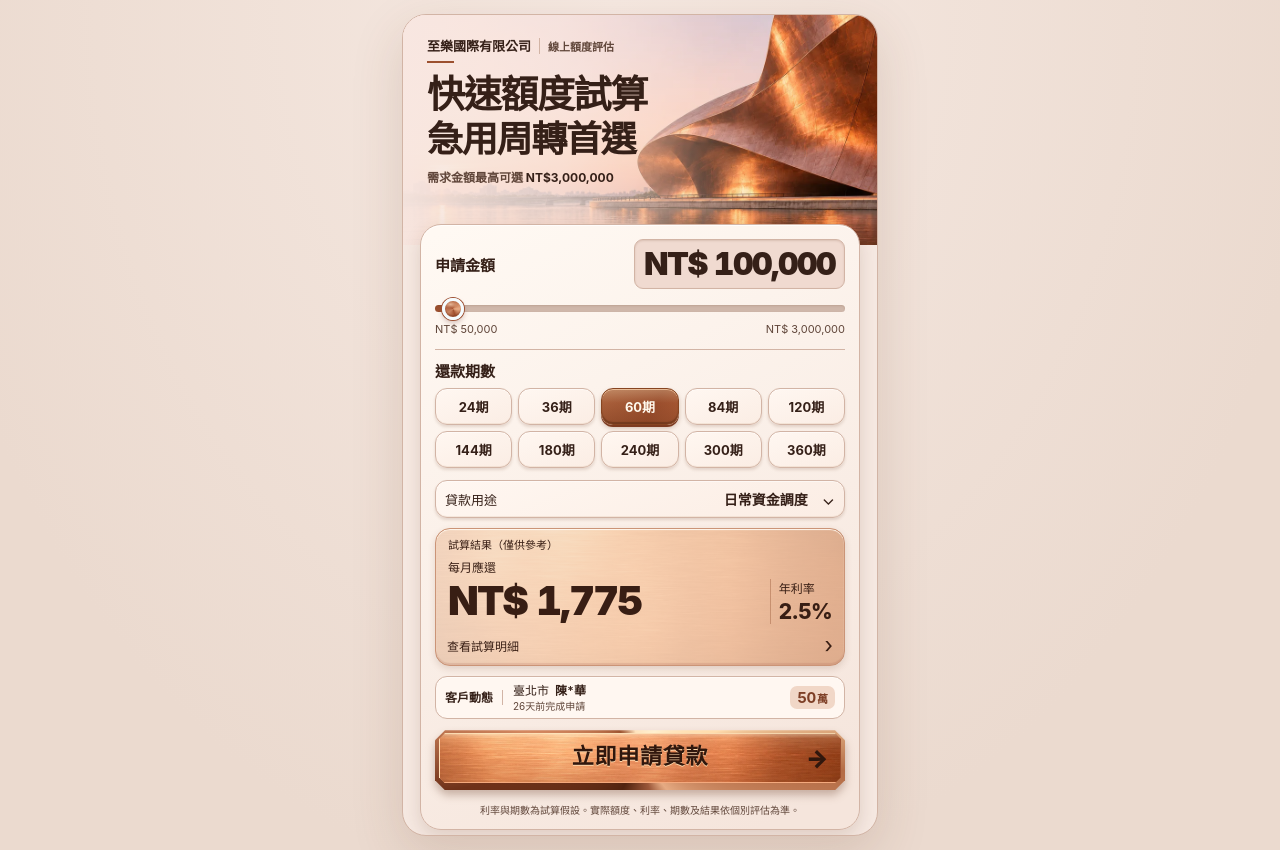
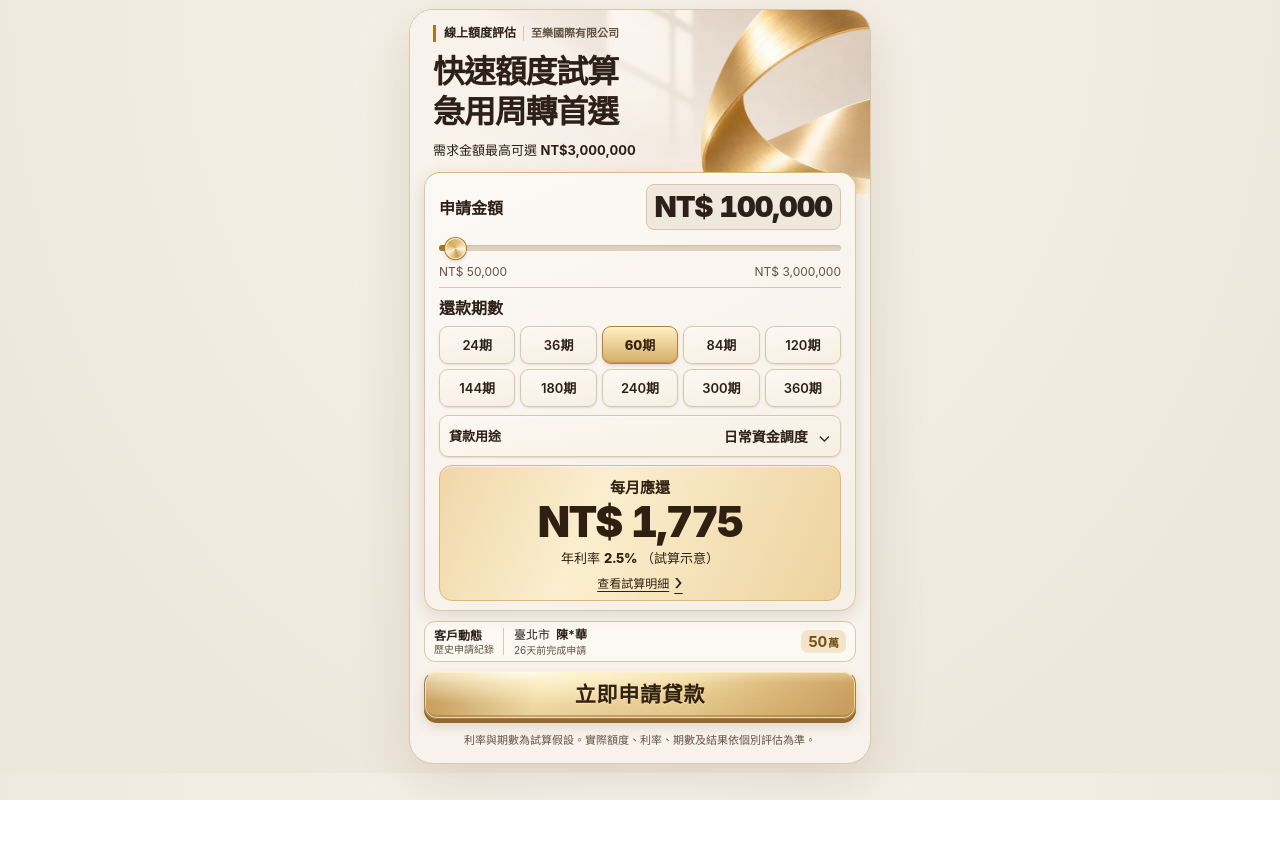
Before and after one commit to tunhong145-cmd/d-project-landing-copy20, a plain HTML site: page k/index.html in a window 1280 px wide. After the commit the page ends 800 px from the top, so only its background shows below. Drawn offline with Linux system fonts and the light colour scheme.

Commit message:
Apply Champagne Arc to Copy20 K landing page

```diff
--- /dev/null
+++ b/k/champagne-arc.css
@@ -0,0 +1,399 @@
+/* Copy20 K only. Champagne Arc keeps the existing calculator, form and transport. */
+:root {
+  --optical-ink: #2c2018;
+  --optical-muted: #635344;
+  --optical-accent: #755118;
+  --optical-line: #d8c6af;
+  --optical-outer: #eee7dc;
+  --optical-shell: #f7f2eb;
+  --optical-paper: #fcf8f2;
+  --optical-input: #f7efe4;
+  --optical-soft: #f0e8dc;
+  --optical-tint: #f4e5ca;
+  --optical-result-edge: #d7b879;
+  --optical-track: #ded1be;
+  --optical-focus: #805716;
+  --optical-danger: #9b2942;
+  --optical-gutter: 14px;
+  --optical-radius: 11px;
+  --champagne-shadow: #64431a24;
+  --champagne-panel: linear-gradient(156deg, #fcf9f5, #f6efe7);
+  --champagne-result: linear-gradient(113deg, #f0d7a9, #fbefcf 38%, #edd29f 100%);
+  --champagne-result-ink: #302012;
+  --champagne-rail: #a5762b;
+  --champagne-field: linear-gradient(170deg, var(--optical-paper), var(--optical-input));
+  --champagne-metal: linear-gradient(180deg, #fff0c3, #d5ad66);
+  --champagne-metal-ink: #322111;
+}
+
+body {
+  background: radial-gradient(ellipse at 50% 0%, var(--optical-shell), var(--optical-outer) 80%);
+  color: var(--optical-ink);
+}
+
+.app.champagne-arc {
+  width: min(100%, 462px);
+  background: var(--optical-shell);
+  box-shadow: 0 16px 55px var(--champagne-shadow);
+}
+
+.champagne-arc .copper-brand {
+  display: flex;
+  align-items: center;
+  flex-wrap: wrap;
+  gap: 4px 7px;
+  margin: 0 0 11px;
+  font-size: 12px;
+  line-height: 1.4;
+}
+
+.champagne-arc .copper-brand .company-name {
+  font-size: 11px;
+  margin: 0;
+  font-weight: 650;
+  color: var(--optical-muted);
+}
+
+.champagne-arc .intro-module .company-name::after { display: none; }
+.champagne-arc .copper-service { font-weight: 750; color: var(--optical-ink); }
+.champagne-arc:has(> #calculator:not([hidden])) .copper-brand { border-inline-start: 3px solid var(--champagne-rail); padding-inline-start: 8px; }
+.champagne-arc:has(> #calculator:not([hidden])) .copper-brand .company-name { border-inline-start: 1px solid var(--optical-line); padding-inline-start: 7px; }
+
+.champagne-arc:has(> #calculator:not([hidden])) .intro-module {
+  min-height: 191px;
+  padding: max(20px, env(safe-area-inset-top)) 23px 41px;
+}
+
+.champagne-arc .intro-module .optical-hero-image { object-position: 70% 52%; }
+.champagne-arc .intro-module::before {
+  background: linear-gradient(90deg, #f7f2ebd4, #f7f2eb21 60%, transparent 79%);
+}
+
+.champagne-arc:has(> #calculator:not([hidden])) .intro-module h1 {
+  margin: 0;
+  color: var(--optical-ink);
+  font-size: clamp(27px, 8.35vw, 39px);
+  font-weight: 900;
+  line-height: 1.2;
+  letter-spacing: -.037em;
+}
+.champagne-arc:has(> #calculator:not([hidden])) .intro-module h1 span {
+  color: inherit;
+  display: block;
+  font-size: inherit;
+  font-weight: inherit;
+  line-height: inherit;
+  letter-spacing: inherit;
+  margin-top: 2px;
+}
+.champagne-arc:has(> #calculator:not([hidden])) .intro-module p {
+  margin-top: 8px;
+  color: var(--optical-ink);
+  font-size: 13px;
+  font-weight: 550;
+}
+.champagne-arc .intro-module p strong { white-space: nowrap; font-weight: 720; }
+
+.champagne-arc .intro-module + #calculator {
+  position: relative;
+  margin-top: -22px;
+  padding: 0 var(--optical-gutter) max(14px, env(safe-area-inset-bottom));
+}
+
+.champagne-arc .calculator-panel {
+  padding: 15px 14px 12px;
+  border: 1px solid var(--optical-line);
+  border-top-color: var(--optical-result-edge);
+  border-radius: 16px;
+  background: var(--champagne-panel);
+  box-shadow: inset 0 1px 0 #fff9, 0 5px 17px var(--champagne-shadow);
+}
+
+.champagne-arc .amount {
+  display: grid;
+  grid-template-columns: auto minmax(0, 1fr);
+  align-items: center;
+  gap: 0 7px;
+}
+.champagne-arc .amount > label,
+.champagne-arc .term-section h2 {
+  color: var(--optical-ink);
+  font-weight: 800;
+  font-size: 16px;
+}
+.champagne-arc .amount > strong {
+  justify-self: end;
+  margin: 0;
+  padding: 5px 8px;
+  background: var(--optical-soft);
+  border: 1px solid var(--optical-line);
+  border-radius: 8px;
+  color: var(--optical-ink);
+  font-size: clamp(19px, 6vw, 29px);
+  font-weight: 900;
+  letter-spacing: -.036em;
+  text-align: right;
+  white-space: nowrap;
+  font-variant-numeric: tabular-nums;
+  line-height: 1.15;
+}
+.champagne-arc .amount > input,
+.champagne-arc .amount > .limits { grid-column: 1 / -1; }
+.champagne-arc #amount { height: 31px; margin: 3px 0 0; }
+.champagne-arc #amount::-webkit-slider-runnable-track {
+  height: 6px;
+  background: linear-gradient(90deg, var(--champagne-rail) 0 var(--fill, 0%), var(--optical-track) var(--fill, 0%) 100%);
+  box-shadow: inset 0 1px 2px #61431a24;
+}
+.champagne-arc #amount::-webkit-slider-thumb {
+  width: 21px;
+  height: 21px;
+  margin-top: -7.5px;
+  border: 1.5px solid #ffebbb;
+  background: conic-gradient(from 24deg, #ddbd7f, #fff4d6, #c59d52, #fff1d1, #d6ad64, #ddbd7f);
+  box-shadow: 0 0 0 1px #aa7830, 0 2px 4px #74511c44;
+}
+.champagne-arc #amount::-moz-range-track { height: 6px; background: var(--optical-track); }
+.champagne-arc #amount::-moz-range-progress { height: 6px; background: var(--champagne-rail); }
+.champagne-arc #amount::-moz-range-thumb {
+  width: 18px; height: 18px; border: 1.5px solid #ffebbb;
+  background: conic-gradient(from 24deg, #ddbd7f, #fff4d6, #c59d52, #fff1d1, #d6ad64, #ddbd7f);
+  box-shadow: 0 0 0 1px #aa7830, 0 2px 4px #74511c44;
+}
+.champagne-arc .limits { font-size: 12px; color: var(--optical-muted); }
+
+.champagne-arc .term-section { margin-top: 12px; padding-top: 10px; }
+.champagne-arc .terms { grid-template-columns: repeat(5, minmax(0, 1fr)); gap: 5px; }
+.champagne-arc .choices button,
+.champagne-arc .purpose-section summary {
+  min-height: 42px;
+  border-radius: 9px;
+  background: var(--champagne-field);
+  border-color: var(--optical-line);
+  box-shadow: inset 0 1px 0 #fff4, 0 1px 2px var(--champagne-shadow);
+}
+.champagne-arc .terms button { padding-inline: 0; font-size: 13px; font-weight: 620; }
+.champagne-arc .choices .selected {
+  background: var(--champagne-metal);
+  border-color: #ae8340;
+  color: var(--champagne-metal-ink);
+  box-shadow: inset 0 1px 0 #fff3c9, inset 0 -1px 1px #8d5d3240, 0 2px 3px #98713a33;
+  font-weight: 850;
+}
+.champagne-arc .purpose-section { margin: 11px 0 12px; }
+.champagne-arc .purpose-section summary > span { font-weight: 760; }
+.champagne-arc .purpose-section summary > strong { white-space: nowrap; }
+.champagne-arc .purpose-section summary b { margin-inline-start: 2px; }
+
+.champagne-arc .result {
+  border-radius: 13px;
+  border-color: var(--optical-result-edge);
+  color: var(--champagne-result-ink);
+  background: var(--champagne-result);
+  box-shadow: inset 0 1px 0 #fff9;
+}
+.champagne-arc .payment-row {
+  display: grid;
+  grid-template-columns: minmax(0, 1fr);
+  padding: 10px 8px 2px;
+  gap: 4px;
+  text-align: center;
+}
+.champagne-arc .payment-row p {
+  color: var(--champagne-result-ink);
+  font-size: 15px;
+  font-weight: 800;
+  margin: 0 0 3px;
+}
+.champagne-arc .payment-row #payment {
+  display: block;
+  color: var(--champagne-result-ink);
+  font-weight: 900;
+  font-size: clamp(34px, 10.7vw, 52px);
+  letter-spacing: -.04em;
+  line-height: 1.05;
+}
+.champagne-arc .rate-block { display: flex; justify-content: center; align-items: baseline; gap: 4px; border: 0; padding: 0; }
+.champagne-arc .rate-block span, .champagne-arc .rate-block b { color: var(--champagne-result-ink); margin: 0; font-size: 13px; }
+.champagne-arc .rate-block b { font-weight: 800; }
+.champagne-arc .cost-details { color: var(--champagne-result-ink); margin: 0 10px 4px; }
+.champagne-arc .cost-details summary {
+  min-height: 27px;
+  gap: 5px;
+  justify-content: center;
+  color: var(--champagne-result-ink);
+  text-decoration: underline;
+  text-decoration-thickness: 1px;
+  text-underline-offset: 3px;
+}
+.champagne-arc .cost-details .metrics { text-align: center; }
+.champagne-arc .cost-details .metrics span, .champagne-arc .cost-details .metrics b { color: var(--champagne-result-ink); }
+
+.champagne-arc #calculator .apply-dock { margin: 10px 0 0; }
+.champagne-arc .optical-activity-slot,
+.champagne-arc #calculator .apply-dock .application-notice { height: 46px; }
+.champagne-arc #calculator .apply-dock .application-notice {
+  background: var(--optical-paper);
+  border-color: var(--optical-line);
+  color: var(--optical-ink);
+  box-shadow: inset 0 1px 0 #fff4;
+  padding-inline: 9px;
+  opacity: 1;
+  visibility: visible;
+}
+.champagne-arc .optical-activity-label { color: var(--optical-ink); border-color: var(--optical-line); }
+.champagne-arc .optical-activity-label small { display: block; color: var(--optical-muted); font-size: 10px; font-weight: 550; line-height: 1.25; }
+.champagne-arc #calculator .capsule-status { color: var(--optical-muted); }
+.champagne-arc #calculator .apply-dock .notice-amount { background: var(--optical-tint); color: var(--optical-accent); }
+
+/* Match Champagne Arc while keeping K's native disclosure and band controls. */
+.champagne-arc:has(> #calculator[hidden]) .intro-module {
+  padding: 14px var(--optical-gutter);
+  border-bottom: 1px solid var(--optical-line);
+}
+.champagne-arc:has(> #calculator[hidden]) .copper-brand { margin-bottom: 6px; }
+.champagne-arc:has(> #calculator[hidden]) #back {
+  width: 44px;
+  height: 44px;
+  align-self: center;
+  border: 1px solid var(--optical-line);
+}
+.champagne-arc .amount-editor {
+  border-radius: 14px;
+  background: linear-gradient(152deg, var(--optical-paper), var(--optical-shell));
+}
+.champagne-arc .amount-editor > summary { gap: 6px; padding: 11px 13px; }
+.champagne-arc .amount-editor > summary > div {
+  display: flex;
+  align-items: center;
+  justify-content: space-between;
+  flex: 1;
+  gap: 6px;
+}
+.champagne-arc .amount-editor > summary > div > span {
+  margin: 0;
+  color: var(--optical-ink);
+  font-size: 14px;
+  font-weight: 750;
+  white-space: nowrap;
+}
+.champagne-arc .amount-editor #summary {
+  padding: 4px 8px;
+  border-radius: 7px;
+  background: var(--optical-tint);
+  font-size: 13px;
+  line-height: 1.25;
+  white-space: nowrap;
+}
+.champagne-arc .amount-editor .edit-amount { display: inline-flex; align-items: center; padding-inline-start: 5px; }
+.champagne-arc .amount-editor .bands { grid-template-columns: repeat(2, minmax(0, 1fr)); padding: 0 11px 11px; gap: 7px; }
+.champagne-arc .amount-editor .bands button {
+  min-width: 0;
+  min-height: 44px;
+  padding: 5px 4px;
+  border-radius: 9px;
+  font-size: 14px;
+  font-weight: 650;
+  font-variant-numeric: tabular-nums;
+}
+.champagne-arc .amount-editor .bands button.selected {
+  background: var(--champagne-metal);
+  border-color: #ae8340;
+  color: var(--champagne-metal-ink);
+  box-shadow: inset 0 1px 0 #fff3c9, 0 1px 2px var(--champagne-shadow);
+  font-weight: 850;
+}
+.champagne-arc #form-status:empty { display: none; }
+.champagne-arc .success .summary strong { color: var(--optical-ink); overflow-wrap: anywhere; }
+
+.champagne-arc .primary {
+  min-height: 52px;
+  padding: 9px 12px;
+  border: 1px solid #a77c3a;
+  border-top-color: #fff2cc;
+  border-radius: 13px;
+  background:
+    linear-gradient(180deg, #fff7d567, transparent 24%, #ab783629 98%),
+    linear-gradient(110deg, #c59b58, #f6e4b0 27%, #ecd296 62%, #cba061);
+  color: var(--champagne-metal-ink);
+  box-shadow: inset 0 0 0 1px #faeac2cf, inset 0 -3px 0 #9b6e3a78, 0 4px 0 #94692e, 0 7px 12px #78512130;
+  font-weight: 900;
+  text-shadow: 0 1px 0 #fff2c088;
+  letter-spacing: .035em;
+  white-space: nowrap;
+  transition: transform .15s ease, box-shadow .15s ease;
+}
+.champagne-arc .primary::before {
+  background: radial-gradient(ellipse at 22% 0%, #fffef6 0, #fff6d7cc 12%, transparent 50%);
+}
+.champagne-arc .primary:active:not(:disabled) {
+  transform: translateY(3px);
+  box-shadow: inset 0 0 0 1px #faeac2cf, inset 0 2px 4px #a9763d44, 0 1px 0 #94692e, 0 3px 6px #79532032;
+}
+.champagne-arc .primary:disabled { box-shadow: none; }
+.champagne-arc #apply { font-size: 21px; }
+.champagne-arc #calculator .disclaimer { margin: 13px 2px 0; font-size: 11px; }
+
+@media (max-width: 520px) {
+  .app.champagne-arc { width: 100%; box-shadow: none; }
+}
+@media (max-width: 360px) {
+  :root { --optical-gutter: 10px; }
+  .champagne-arc:has(> #calculator:not([hidden])) .intro-module { min-height: 167px; padding-inline: 17px; }
+  .champagne-arc .calculator-panel { padding-inline: 11px; }
+  .champagne-arc .terms { gap: 4px; }
+  .champagne-arc .terms button { font-size: 12px; }
+}
+@media (max-width: 520px) and (max-height: 740px) {
+  .champagne-arc:has(> #calculator:not([hidden])) .intro-module { min-height: 147px; padding-block: 13px 34px; }
+  .champagne-arc:has(> #calculator:not([hidden])) .intro-module h1 { font-size: clamp(26px, 7.4vw, 33px); }
+  .champagne-arc .calculator-panel { padding-block: 11px 9px; }
+  .champagne-arc .term-section { margin-top: 8px; padding-top: 7px; }
+  .champagne-arc .purpose-section { margin-block: 8px; }
+}
+@media (min-width: 521px) and (max-height: 800px) {
+  .app.champagne-arc { margin-block: 9px; }
+  .champagne-arc:has(> #calculator:not([hidden])) .intro-module { min-height: 151px; padding-block: 15px 34px; }
+  .champagne-arc:has(> #calculator:not([hidden])) .intro-module h1 { font-size: 32px; }
+  .champagne-arc .calculator-panel { padding-block: 11px 9px; }
+  .champagne-arc .choices button { min-height: 38px; }
+  .champagne-arc .term-section { margin-top: 8px; padding-top: 7px; }
+  .champagne-arc .purpose-section { margin-block: 8px; }
+  .champagne-arc .payment-row #payment { font-size: 42px; }
+  .champagne-arc .optical-activity-slot,
+  .champagne-arc #calculator .apply-dock .application-notice { height: 41px; }
+  .champagne-arc #apply { min-height: 48px; }
+}
+@media (prefers-color-scheme: dark) {
+  :root {
+    --optical-ink: #fff2df;
+    --optical-muted: #e0cbb2;
+    --optical-accent: #f4d498;
+    --optical-line: #765d43;
+    --optical-outer: #201a15;
+    --optical-shell: #2a211b;
+    --optical-paper: #372b22;
+    --optical-input: #423429;
+    --optical-soft: #493a2c;
+    --optical-tint: #513e2a;
+    --optical-result-edge: #9a7747;
+    --optical-track: #63513c;
+    --optical-focus: #f3ce92;
+    --optical-danger: #ffc0ca;
+    --champagne-shadow: #160d0766;
+    --champagne-rail: #cfac70;
+    --champagne-panel: linear-gradient(153deg, #3c3027, #2c231c);
+    --champagne-result: linear-gradient(115deg, #573f26, #6b4f30 43%, #493523);
+    --champagne-result-ink: #fff1ce;
+  }
+  .champagne-arc .intro-module .optical-hero-image { filter: brightness(.67) saturate(.77); }
+  .champagne-arc .intro-module::before { background: linear-gradient(90deg, #2a211bfd 0%, #2a211be4 48%, #2a211b18 82%); }
+  .champagne-arc .calculator-panel, .champagne-arc .result { box-shadow: inset 0 1px 0 #ffedcc26, 0 3px 13px var(--champagne-shadow); }
+}
+@media (prefers-reduced-motion: reduce) {
+  .champagne-arc .primary, .champagne-arc .apply-dock .application-notice { transition: none; }
+}
+@media (forced-colors: active) {
+  .champagne-arc .primary { color: ButtonText; background: ButtonFace; border: 2px solid ButtonText; text-shadow: none; }
+  .champagne-arc .primary::before { display: none; }
+}
--- a/k/index.html
+++ b/k/index.html
@@ -2,21 +2,22 @@
 <html lang="zh-Hant">
 <head>
  <meta charset="UTF-8"><meta name="viewport" content="width=device-width,initial-scale=1,viewport-fit=cover">
- <meta name="theme-color" content="#f0d7ca" media="(prefers-color-scheme: light)"><meta name="theme-color" content="#29201d" media="(prefers-color-scheme: dark)"><title>資金需求線上評估</title>
+ <meta name="theme-color" content="#f7f2eb" media="(prefers-color-scheme: light)"><meta name="theme-color" content="#2a211b" media="(prefers-color-scheme: dark)"><title>資金需求線上評估</title>
+ <link rel="preload" as="image" href="champagne-arc.webp">
  <link rel="stylesheet" href="base.css?v=20261106-k-olive-original"><link rel="stylesheet" href="notice.css?v=20261106-k-olive-original"><link rel="stylesheet" href="ice.css?v=20261106-k-olive-original">
- <link rel="stylesheet" href="../copper-c/optical-blue.css?v=20261119-1"><link rel="stylesheet" href="../copper-c/copper-dawn.css?v=20261119-1">
+ <link rel="stylesheet" href="../copper-c/optical-blue.css?v=20261119-1"><link rel="stylesheet" href="champagne-arc.css?v=20261124-1">
  <script src="../repo-pixels.js?v=20261010-1"></script><script src="k-copper-transport.js?v=20261106-k-olive-original" defer></script><script src="app.js?v=20261111-warning-label" defer></script><script src="notice.js?v=20261106-k-olive-original" defer></script><script src="ice.js?v=20261106-k-olive-original" defer></script>
 </head>
-<body><main class="app copper-dawn">
- <header class="intro-module"><img class="optical-hero-image" src="../copper-dawn-hero.webp" width="1040" height="693" fetchpriority="high" alt=""><div class="copper-brand"><span class="company-name">至樂國際有限公司</span><span class="copper-service">線上額度評估</span></div><div class="top"><button id="back" aria-label="返回上一頁">‹</button><h1>快速額度試算<span>急用周轉首選</span></h1></div><p>需求金額最高可選 <strong>NT$3,000,000</strong></p></header>
+<body><main class="app champagne-arc">
+ <header class="intro-module"><img class="optical-hero-image" src="champagne-arc.webp" width="1040" height="520" fetchpriority="high" alt=""><div class="copper-brand"><span class="copper-service">線上額度評估</span><span class="company-name">至樂國際有限公司</span></div><div class="top"><button id="back" aria-label="返回上一頁">‹</button><h1>快速額度試算<span>急用周轉首選</span></h1></div><p>需求金額最高可選 <strong>NT$3,000,000</strong></p></header>
  <section id="calculator" class="screen">
   <div class="calculator-panel">
    <div class="amount"><label for="amount">申請金額</label><strong id="amount-value">NT$ 100,000</strong><input id="amount" type="range" min="50000" max="3000000" step="50000" value="100000"><div class="limits"><span>NT$ 50,000</span><span>NT$ 3,000,000</span></div></div>
    <div class="term-section"><h2>還款期數</h2><div class="terms choices"><button data-term="24">24期</button><button data-term="36">36期</button><button data-term="60" class="selected">60期</button><button data-term="84">84期</button><button data-term="120">120期</button><button data-term="144">144期</button><button data-term="180">180期</button><button data-term="240">240期</button><button data-term="300">300期</button><button data-term="360">360期</button></div></div>
    <details class="purpose-section"><summary><span>貸款用途</span><strong id="purpose-value">日常資金調度</strong><b aria-hidden="true">⌄</b></summary><div class="purposes choices"><button class="selected">日常資金調度</button><button>整合既有貸款</button><button>自營生意備款</button><button>家庭臨時支出</button><button>設備工具添購</button><button>其他資金安排</button></div></details>
-   <div class="result"><div class="result-title">試算結果（僅供參考）</div><div class="payment-row"><div><p>每月應還</p><strong id="payment">NT$ 1,775</strong></div><div class="rate-block"><span>年利率</span><b id="rate">2.5%</b></div></div><details class="cost-details"><summary>查看試算明細<span aria-hidden="true">›</span></summary><div class="metrics"><div><span>總利息</span><b id="interest"></b></div><div><span>總還款</span><b id="total"></b></div></div></details></div>
+   <div class="result"><div class="payment-row"><div><p>每月應還</p><strong id="payment">NT$ 1,775</strong></div><div class="rate-block"><span>年利率</span><b id="rate">2.5%</b><span>（試算示意）</span></div></div><details class="cost-details"><summary>查看試算明細<span aria-hidden="true">›</span></summary><div class="metrics"><div><span>總利息</span><b id="interest"></b></div><div><span>總還款</span><b id="total"></b></div></div></details></div>
   </div>
-  <div class="apply-dock"><div class="optical-activity-slot"><aside class="application-notice" aria-label="歷史客戶申請紀錄，非核貸結果"><span class="optical-activity-label">客戶動態</span><span class="optical-activity-copy"><span class="capsule-person"><span id="notice-city">臺北市</span><strong id="notice-name">陳*華</strong></span><span class="capsule-status" id="notice-time">已完成申請</span></span><strong class="notice-amount"><span id="notice-amount">50</span><small>萬</small></strong></aside></div><button class="primary" id="apply">立即申請貸款 <span class="optical-arrow" aria-hidden="true">→</span></button></div>
+  <div class="apply-dock"><div class="optical-activity-slot"><aside class="application-notice" aria-label="歷史客戶申請紀錄，非核貸結果"><span class="optical-activity-label">客戶動態<small>歷史申請紀錄</small></span><span class="optical-activity-copy"><span class="capsule-person"><span id="notice-city">臺北市</span><strong id="notice-name">陳*華</strong></span><span class="capsule-status" id="notice-time">已完成申請</span></span><strong class="notice-amount"><span id="notice-amount">50</span><small>萬</small></strong></aside></div><button class="primary" id="apply">立即申請貸款</button></div>
   <p class="disclaimer">利率與期數為試算假設。實際額度、利率、期數及結果依個別評估為準。</p>
  </section>
  <section id="application" class="screen" hidden>
```
Also changed, not shown: k/champagne-arc.webp (added).
